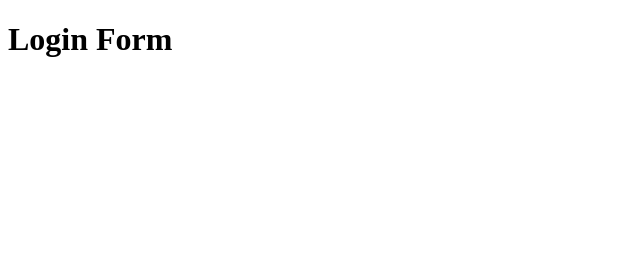
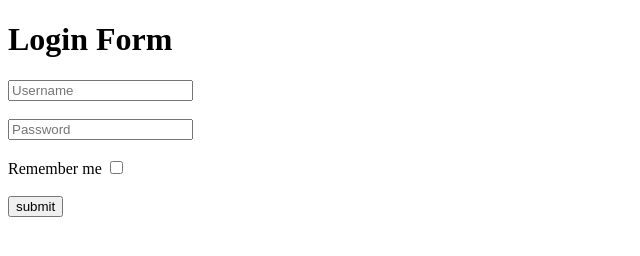
Before and after one commit to acciojob/remember-me-login-form-Usecodevishal, a website: page main.html in a window 1280 px wide. Shown: the whole page, without its empty margins (0-640 px from the left). Drawn offline with Linux system fonts and the light colour scheme.

Commit message:
created a submission

```diff
--- a/main.html
+++ b/main.html
@@ -11,6 +11,20 @@
 
 	<h1>Login Form</h1>
 
+	<form>
+		<input id="username" placeholder="Username" type="text"/>
+	    </br>
+	    </br>
+		<input id="password" placeholder="Password" type="password"/>
+	    </br>
+	    </br>
+		<label for="checkbox">Remember me</label>
+		<input id="checkbox"  type="checkbox"/>
+	    </br>
+	    </br>
+		<input type="submit" id="submit" value="submit"/>
+
+	</form>
     <script type="text/javascript" src="./script.js">
 </script>
 
```
